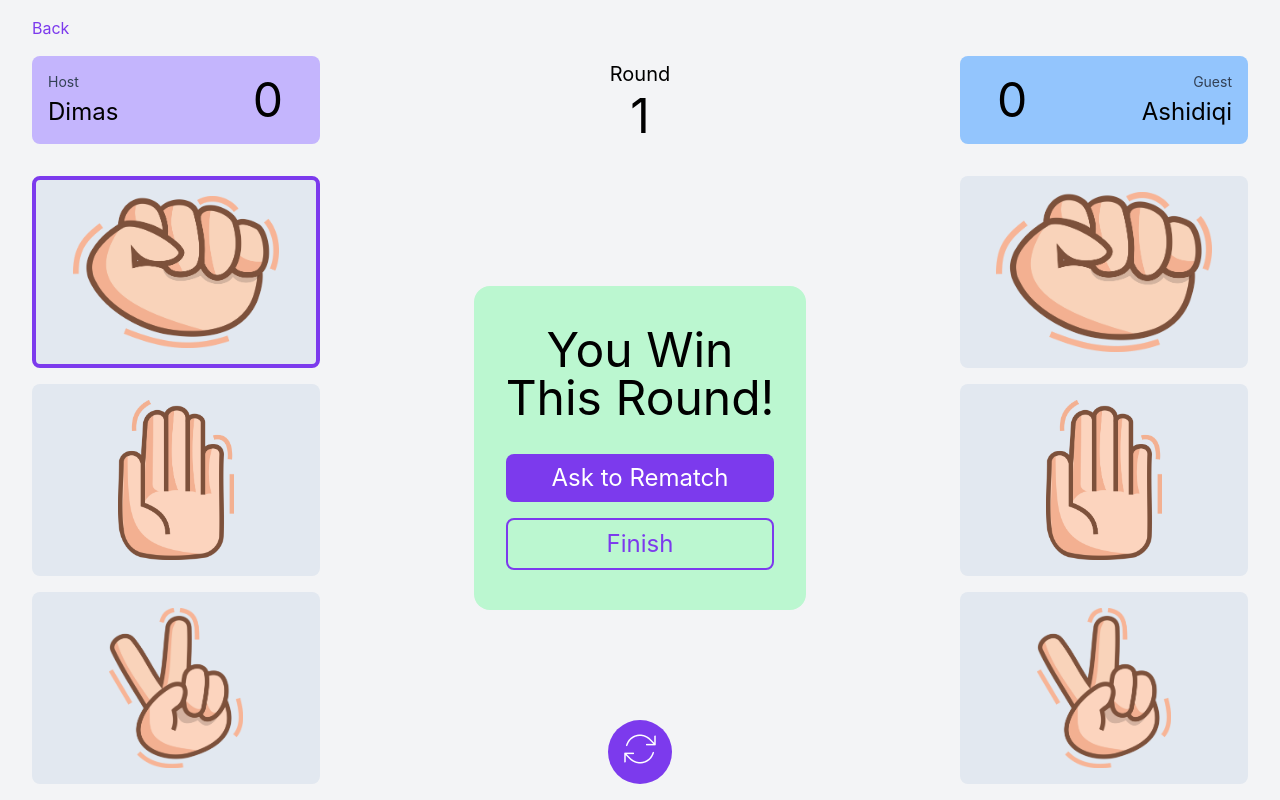
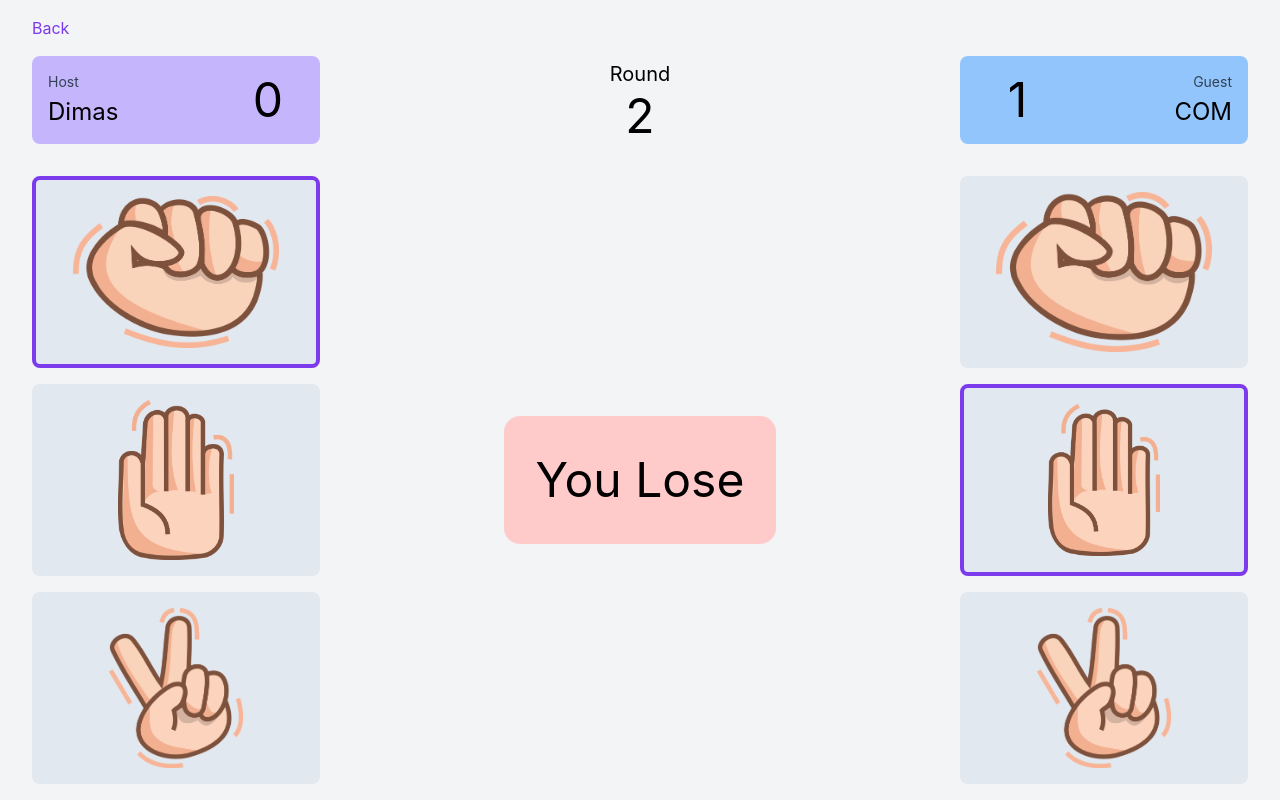
Before and after one commit to rijalrubio/fe-chapter10-alpha, a Next.js app in the folder fe-chapter10/: page /game/single-player in a window 1280 px wide. Both pictures are taken after a click on the button 176 px from the left and 272 px from the top of the page. Built offline with nearby package versions, Linux system fonts and the light colour scheme.

Commit message:
finished single player

```diff
--- /dev/null
+++ b/fe-chapter10/pages/game/single-player.js
@@ -0,0 +1,123 @@
+import Link from "next/link";
+import HostCard from "../../components/HostCard";
+import GuestCard from "../../components/GuestCard";
+import RockPaperScissor from "../../components/RockPaperScissor";
+import {useState} from "react";
+
+export default function SinglePlayer() {
+  const userId = 1;
+  const userName = "Dimas";
+
+  const initialRoom = {
+    turn: 1,
+    playerScore: 0,
+    hostScore: 0,
+    COMScore: 0,
+    playerSelection: 0,
+    COMSelection: 0,
+    result: undefined,
+  };
+
+  const [room, setRoom] = useState(initialRoom);
+
+  const handleHostSelection = async (playerSelection) => {
+    let updatedRoom = { ...room };
+    updatedRoom.playerSelection = playerSelection;
+    const COMSelection = Math.floor(Math.random() * 3) + 1;
+    updatedRoom.COMSelection = COMSelection;
+    updatedRoom.turn += 1;
+
+    if (playerSelection === COMSelection) {
+      updatedRoom.result = "draw";
+    } else {
+      if ((playerSelection === 1 && COMSelection === 3) || (playerSelection === 2 && COMSelection === 1) || (playerSelection === 3 && COMSelection === 2)) {
+        updatedRoom.result = "win";
+        updatedRoom.playerScore += 1;
+      } else {
+        updatedRoom.result = "lose";
+        updatedRoom.COMScore += 1;
+      }
+    }
+
+    await setRoom(updatedRoom);
+  };
+
+  return (
+    <div className="bg-gray-100 h-screen w-full py-4 px-8 flex flex-col">
+      {/* Back Button */}
+      <div className="text-violet-600">
+        <Link href="/game">
+          Back
+        </Link>
+      </div>
+
+      {/* Game Information */}
+      <div className="flex mt-4 justify-between items-center">
+        <Link
+          href={`/user/${room.hostUserId}`}
+        >
+          <div className="cursor-pointer">
+            <HostCard
+              hostUserName={userName}
+              hostScore={room.playerScore}
+            />
+          </div>
+        </Link>
+        <div className="self-center text-center">
+          <p className="text-xl">Round</p>
+          <p className="text-5xl mt-1">{room.turn}</p>
+        </div>
+        <Link
+          href={`/user/${room.guestUserId}`}
+        >
+          <div className="cursor-pointer">
+            <GuestCard
+              guestUserName="COM"
+              guestScore={room.COMScore}
+            />
+          </div>
+        </Link>
+      </div>
+
+      {/* Gameplay */}
+      <div className="flex grow justify-between mt-8">
+        <RockPaperScissor
+          userSelection={room.playerSelection}
+          onSelect={handleHostSelection}
+          isDisabled={false}
+        />
+        <div className="flex flex-col justify-between h-full items-center">
+          <div />
+          {
+            room.result !== undefined ?
+              <div className={`px-8 py-10 rounded-2xl text-center ${room.result === "win" ? "bg-green-200" : room.result ==="draw" ? "bg-gray-200" : "bg-red-200"}`}>
+                <p className="text-5xl">{room.result === "win" ? "You Win" : room.result ==="draw" ? "Draw" : "You Lose"}</p>
+                {/*<div className="mt-8 flex flex-col gap-4 text-2xl">*/}
+                {/*  /!*<button*!/*/}
+                {/*  /!*  onClick={() => console.log("Restart clicked")}*!/*/}
+                {/*  /!*  className="px-8 py-2 bg-violet-600 text-white rounded-lg hover:bg-violet-700 transition"*!/*/}
+                {/*  /!*>*!/*/}
+                {/*  /!*  Play Again*!/*/}
+                {/*  /!*</button>*!/*/}
+                {/*  /!*<button*!/*/}
+                {/*  /!*  onClick={() => console.log("Finish clicked")}*!/*/}
+                {/*  /!*  className="px-8 py-2 border border-2 border-violet-600 rounded-lg text-violet-600 hover:bg-white transition"*!/*/}
+                {/*  /!*>*!/*/}
+                {/*  /!*  Finish*!/*/}
+                {/*  /!*</button>*!/*/}
+                {/*</div>*/}
+              </div>
+              :
+              <p className="text-4xl text-slate-500 text-center">Your Turn</p>
+          }
+          <div />
+        </div>
+        <RockPaperScissor
+          userSelection={room.COMSelection}
+          isDisabled={true} // TODO: Delete
+        />
+      </div>
+
+    </div>
+  );
+};
```
